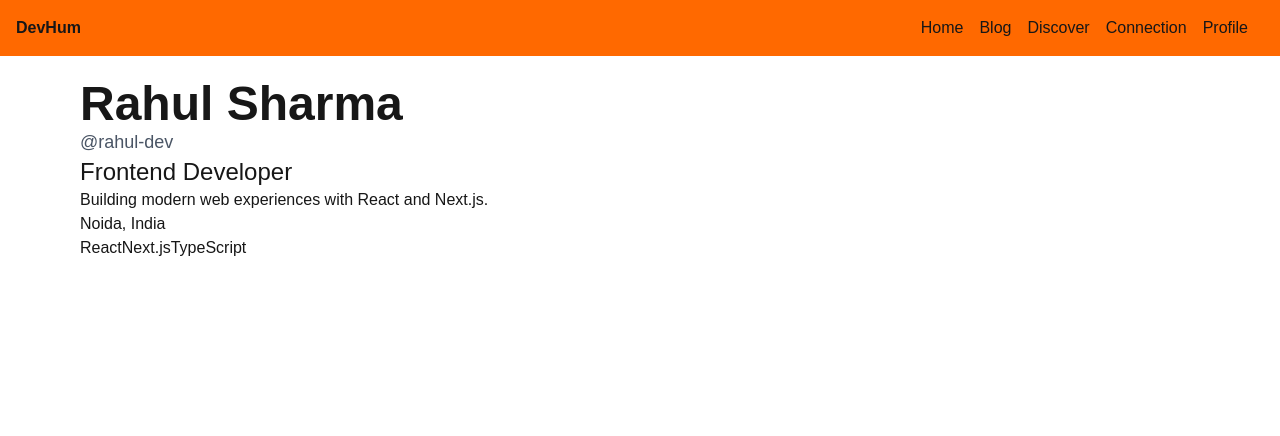
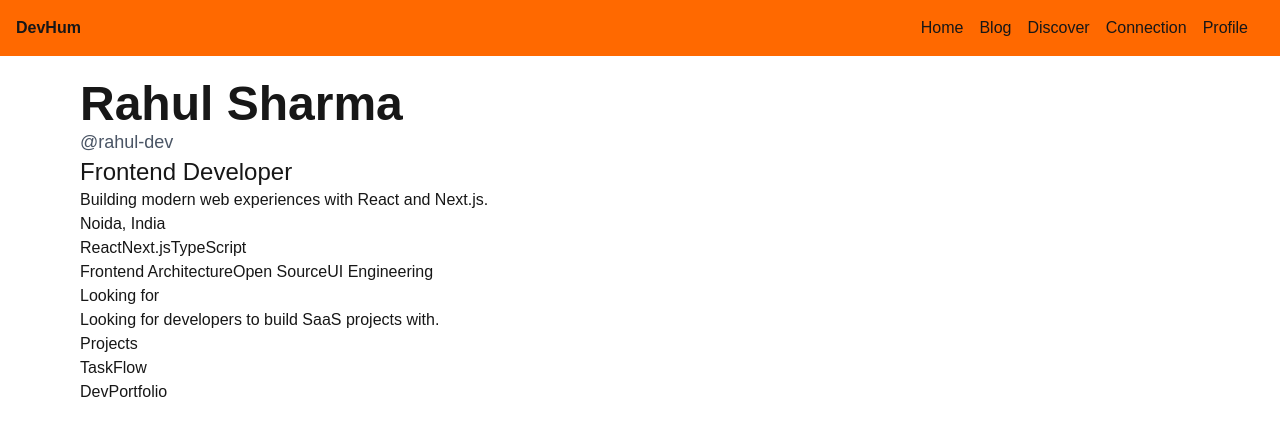
Before and after one commit to Anant23452/devhub, a Next.js app: page /developers/rahul-dev in a window 1280 px wide. Shown: the top 436 px of the page. Built offline with nearby package versions, Linux system fonts and the light colour scheme.

Commit message:
project implementation

```diff
--- a/app/developers/[username]/page.tsx
+++ b/app/developers/[username]/page.tsx
@@ -21,7 +21,8 @@ export default async function DeveloperProfilePage({
 
   return (
     <main className="w-full h-screen  p-20 ">
-      <h1 className="text-5xl font-bold">{developer.name}</h1>
+   <section className="section-1">
+       <h1 className="text-5xl font-bold">{developer.name}</h1>
 
       <p className="text-lg text-gray-600">@{developer.username}</p>
 
@@ -30,14 +31,39 @@ export default async function DeveloperProfilePage({
       <p>{developer.bio}</p>
 
       <p>{developer.location}</p>
+   </section>
 
-      <div>
+      <section className="section-2">
         {developer.skills.map((skill) => (
           <span key={skill}>
             {skill}
           </span>
         ))}
-      </div>
+      </section>
+
+
+      <section className="section-3">
+        {developer.interests.map((interest)=>(
+          <span key={interest}>{interest}</span>
+        ))}
+      </section>
+
+      <section className="section-4">
+        <h2>Looking for</h2>
+        <p>{developer.lookingFor} </p>
+
+      </section>
+
+      <section className="section-5">
+        <h2>Projects</h2>
+        {developer.projects.map((project)=>(
+          <div key={project.id}>
+            <h2>{project.title}</h2>
+
+
+          </div>
+        ))}
+      </section>
     </main>
   );
 }
```
